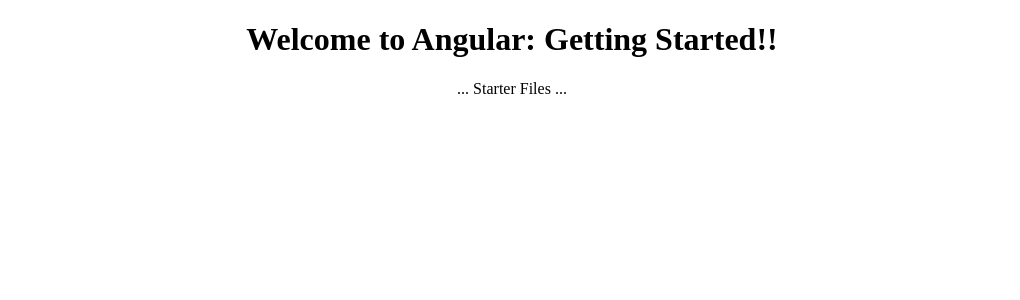
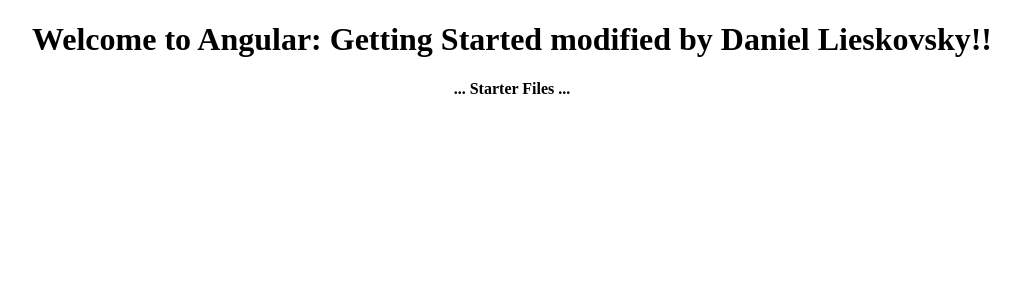
Before and after one commit to DanielLieskovsky/angular_app, an Angular app in the folder APM/: page / in a window 1280 px wide. Shown: the top 300 px of the page, without its empty margins (128-1148 px from the left). Built offline with nearby package versions, Linux system fonts and the light colour scheme.

Commit message:
Zmena v .ts (title) a .html na h4

```diff
--- a/APM/src/app/app.component.html
+++ b/APM/src/app/app.component.html
@@ -1,6 +1,4 @@
-<div style="text-align:center">
-  <h1>
-    Welcome to {{title}}!!
-  </h1>
-  ... Starter Files ...
+<div style="text-align: center">
+  <h1>Welcome to {{ title }}!!</h1>
+  <h4>... Starter Files ...</h4>
 </div>
--- a/APM/src/app/app.component.ts
+++ b/APM/src/app/app.component.ts
@@ -6,5 +6,5 @@
   styleUrls: ['./app.component.css']
 })
 export class AppComponent {
-  title = 'Angular: Getting Started';
+  title = 'Angular: Getting Started modified by Daniel Lieskovsky';
 }
```
Also changed, not shown: 1 other file (tests, documents, lock files or other folders).
